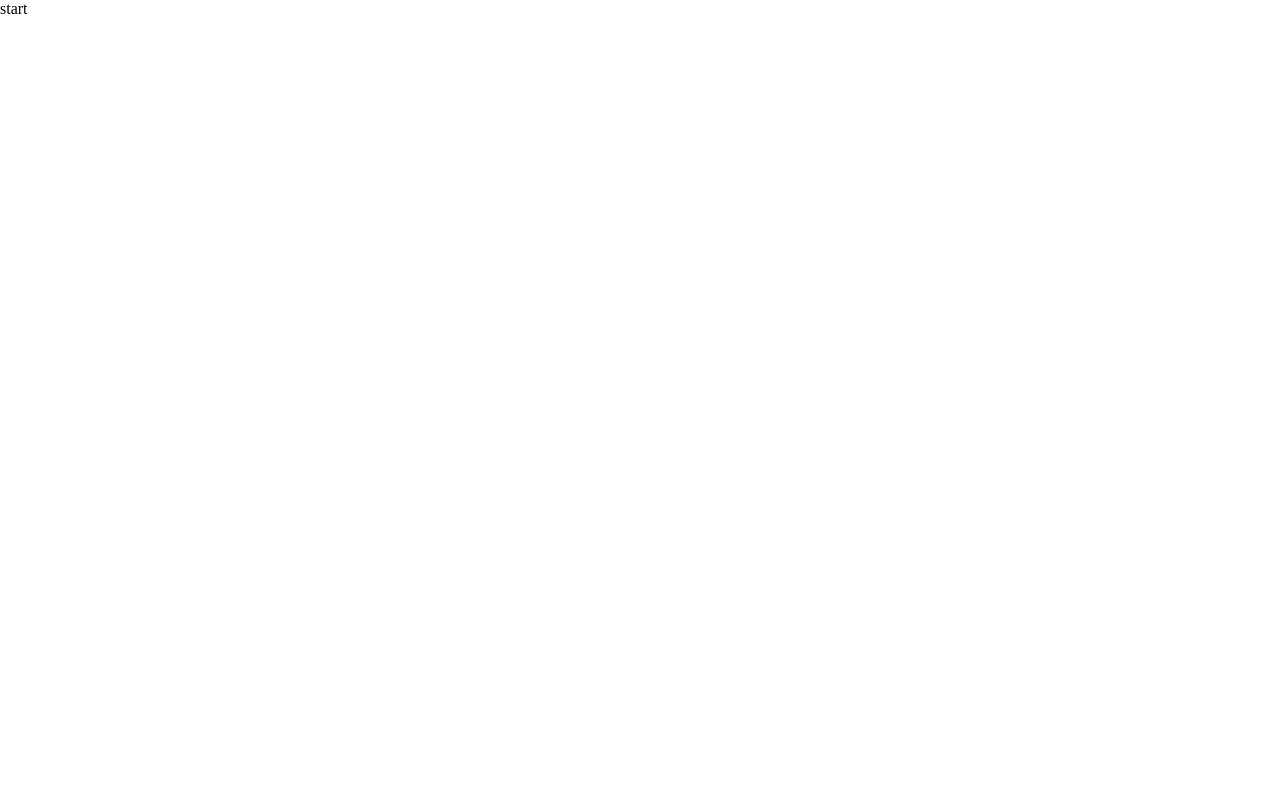
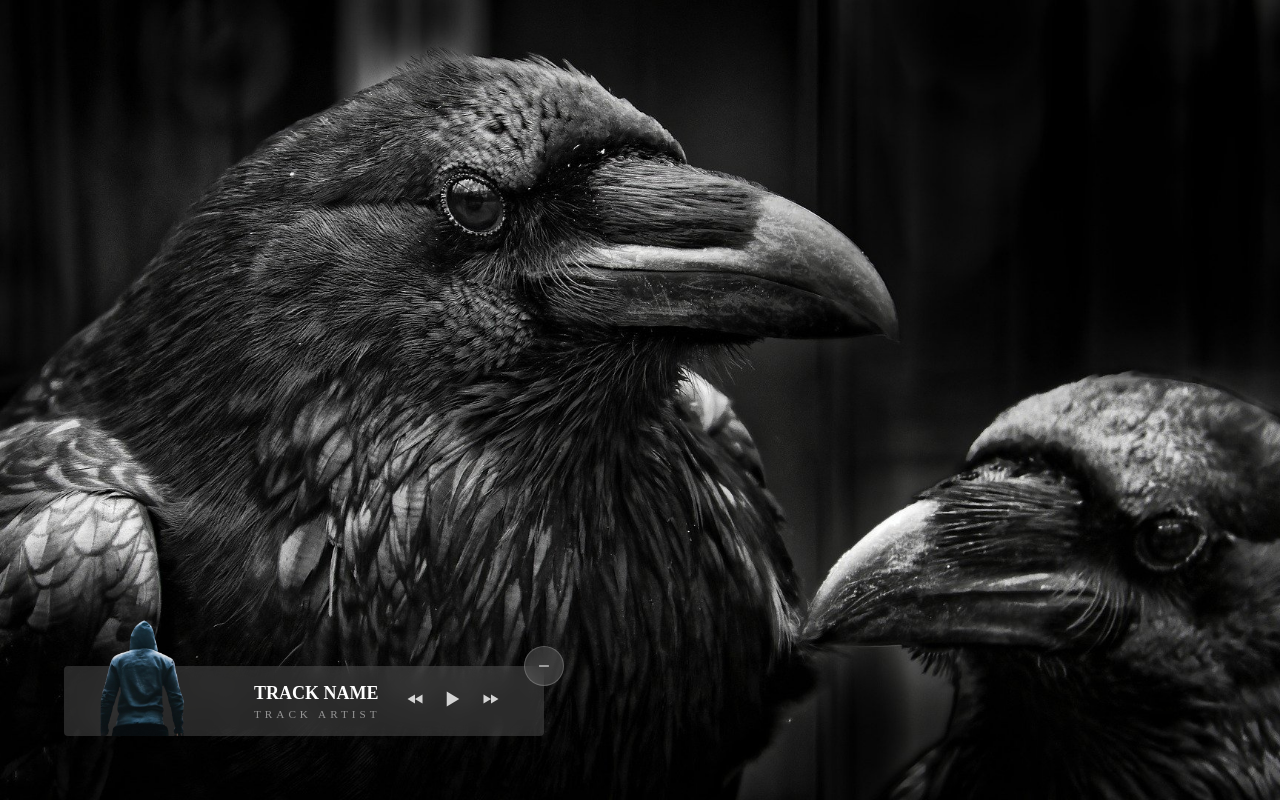
Before and after one commit to freetimezp/usefull-things-105-music, a plain HTML site: page index.html in a window 1280 px wide. Drawn offline with nearby package versions, Linux system fonts and the light colour scheme.

Commit message:
02. usefull-things-105-music. UI.

```diff
--- a/assets/css/style.css
+++ b/assets/css/style.css
@@ -9,3 +9,143 @@
 a {
     text-decoration: none;
 }
+
+body {
+    width: 100%;
+    height: 100vh;
+    overflow: hidden;
+    background: url(../images/crows.jpg) 50% 50% no-repeat;
+    background-size: cover;
+    text-transform: uppercase;
+    color: #fff;
+}
+
+.music-player-container {
+    position: absolute;
+    bottom: 4rem;
+    left: 4rem;
+    width: 480px;
+    transition: all .75s cubic-bezier(0.075, 0.82, 0.165, 1);
+}
+
+.music-player-container.hide {
+    width: 180px;
+}
+
+.music-player-container.hide .track-info,
+.music-player-container.hide .track-nav {
+    transition: all 0s ease;
+    opacity: 0;
+}
+
+.toggle-player {
+    position: absolute;
+    top: -20px;
+    right: -20px;
+    z-index: 2;
+    width: 40px;
+    height: 40px;
+    border-radius: 100%;
+    display: flex;
+    justify-content: center;
+    align-items: center;
+    background: rgba(255, 255, 255, 0.15);
+    backdrop-filter: blur(10px);
+    border: 1px solid rgba(255, 255, 255, 0.2);
+    cursor: pointer;
+}
+
+.avatar {
+    position: absolute;
+    top: -80px;
+    width: 150px;
+    height: 150px;
+    z-index: 2;
+}
+
+.avatar img {
+    width: 100%;
+    height: 100%;
+}
+
+.sound-bars {
+    flex: 1;
+    width: 50px;
+    height: 50px;
+    margin: 0 20px;
+}
+
+.player {
+    display: flex;
+    justify-content: flex-start;
+    align-items: center;
+    height: 70px;
+    border-radius: 4px;
+    background: rgba(255, 255, 255, 0.15);
+    backdrop-filter: blur(10px);
+    padding: 0 1.5rem 0 100px;
+}
+
+.track-info {
+    flex: 2;
+    margin-right: 1rem;
+    transition: all .25s ease;
+}
+
+.track-name {
+    font-size: 1.125rem;
+    font-weight: 600;
+    margin-bottom: 0.25rem;
+    pointer-events: none;
+}
+
+.track-artist {
+    font-size: 0.7rem;
+    letter-spacing: 4px;
+    opacity: 0.5;
+    pointer-events: none;
+    white-space: nowrap;
+}
+
+.track-nav {
+    flex: 2;
+    display: flex;
+    align-items: center;
+    transition: all .25s ease;
+}
+
+.playpause-track,
+.prev-track,
+.next-track {
+    padding: 5px 10px;
+    opacity: 0.8;
+    cursor: pointer;
+}
+
+.playpause-track ion-icon {
+    font-size: 20px;
+}
+
+@media (max-width: 900px) {
+    .music-player-container {
+        width: 400px;
+        left: 50%;
+        transform: translateX(-50%);
+    }
+    .track-name {
+        font-size: 0.8rem;
+    }
+    .track-artist {
+        letter-spacing: 0;
+        font-size: 0.6rem;
+    }
+    .playpause-track,
+    .prev-track,
+    .next-track {
+        padding: 2.5px 7.5px;
+    }
+
+    .sound-bars {
+        margin: 0 10px;
+    }
+}
--- a/index.html
+++ b/index.html
@@ -10,8 +10,44 @@
 </head>
 
 <body>
-    start
+    <div class="music-player-container">
+        <div class="toggle-player">
+            <ion-icon name="remove-outline"></ion-icon>
+        </div>
+        <div class="avatar">
+            <img src="./assets/images/avatar2.png" alt="">
+        </div>
 
+        <div class="player">
+            <div class="sound-bars-lottie">
+                <div class="sound-bars"></div>
+            </div>
+
+            <div class="track-info">
+                <div class="track-name">Track Name</div>
+                <div class="track-artist">Track Artist</div>
+            </div>
+            <div class="track-nav">
+                <div class="prev-track">
+                    <ion-icon name="play-back-sharp"></ion-icon>
+                </div>
+                <div class="playpause-track">
+                    <ion-icon name="play-sharp"></ion-icon>
+                </div>
+                <div class="next-track">
+                    <ion-icon name="play-forward-sharp"></ion-icon>
+                </div>
+            </div>
+        </div>
+    </div>
+
+
+
+
+
+    <script type="module" src="https://cdn.jsdelivr.net/npm/ionicons@latest/dist/ionicons/ionicons.esm.js"></script>
+    <script nomodule src="https://cdn.jsdelivr.net/npm/ionicons@latest/dist/ionicons/ionicons.js"></script>
+    <script src="https://cdnjs.cloudflare.com/ajax/libs/lottie-web/5.12.2/lottie_svg.min.js"></script>
     <script src="./assets/js/main.js"></script>
 </body>
 
```
Also changed, not shown: assets/images/avatar2.png (added), assets/images/crows.jpg (added).
